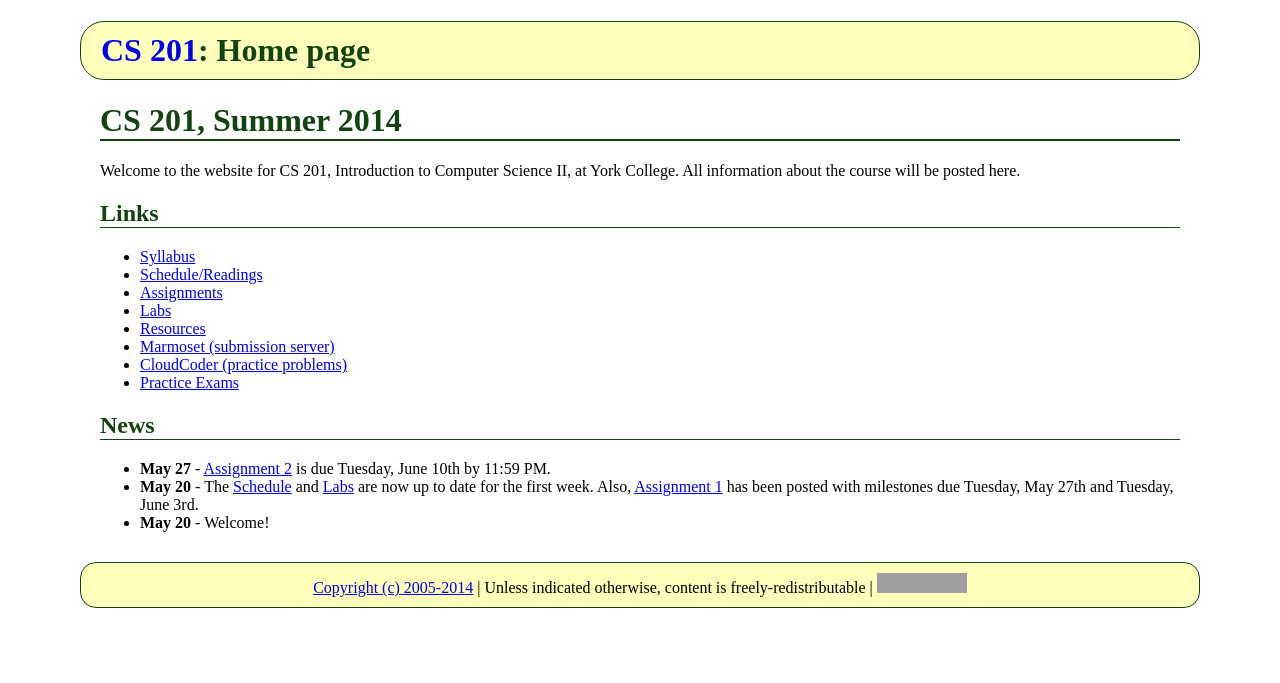
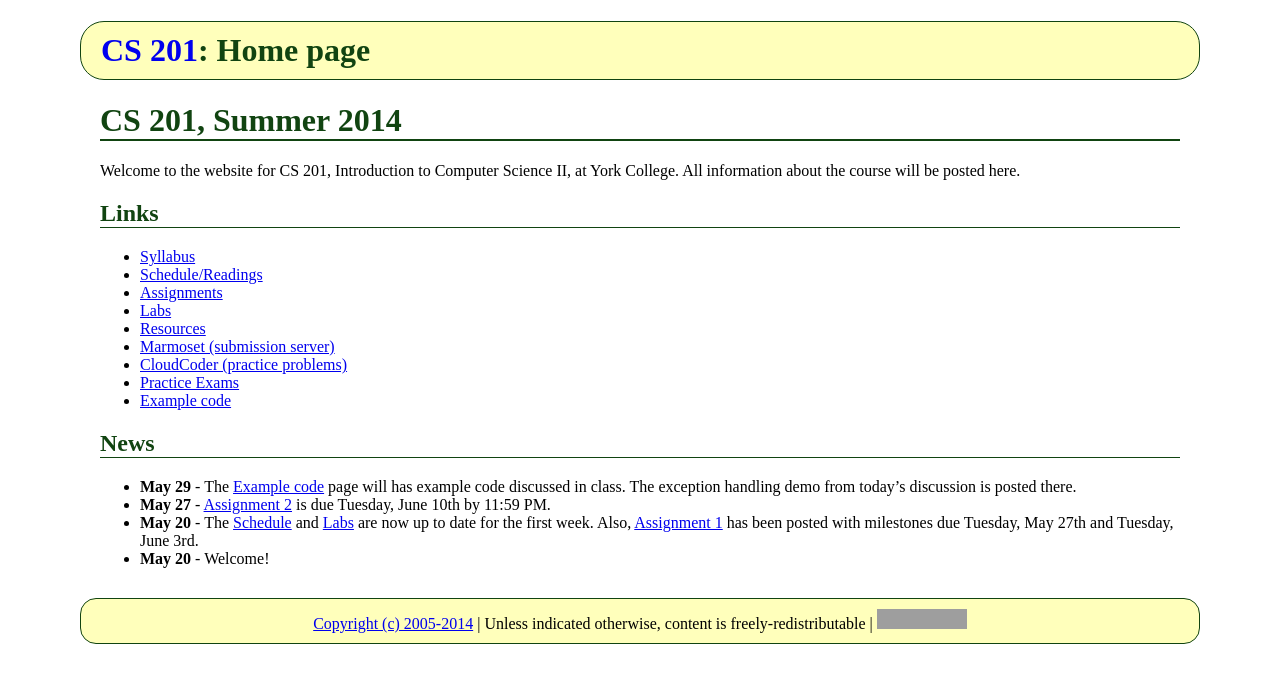
Before and after one commit to ycpcs/cs201-summer2014, a Jekyll site: the page built from index.md, in a window 1280 px wide. Shown: the top 683 px of the page. Built offline with Jekyll 4.4.1, drawn with Linux system fonts in a browser that asks for light colours; Markdown is read by kramdown in place of the engine named in the settings; grey boxes are pictures that could not be loaded.

Commit message:
post example exception handling code

```diff
--- a/index.md
+++ b/index.md
@@ -18,10 +18,12 @@ Welcome to the website for CS 201, Introduction to Computer Science II, at York
   <li><a href="https://cs.ycp.edu/marmoset">Marmoset (submission server)</a></li>
   <li><a href="https://cs.ycp.edu/cloudcoder">CloudCoder (practice problems)</a></li>
   <li><a href="practice/index.html">Practice Exams</a></li>
+  <li><a href="examples/index.html">Example code</a></li>
 </ul>
 
 ## News
 
+* **May 29** - The [Example code](examples/index.html) page will has example code discussed in class.  The exception handling demo from today's discussion is posted there.
 * **May 27** - [Assignment 2](assign/assign02.html) is due Tuesday, June 10th by 11:59 PM.
 * **May 20** - The [Schedule](schedule.html) and [Labs](labs/index.html) are now up to date for the first week.  Also, [Assignment 1](assign/assign01.html) has been posted with milestones due Tuesday, May 27th and Tuesday, June 3rd.
 * **May 20** - Welcome!
```
Also changed, not shown: examples/index.md (added, +8 -0 lines), 1 other file.
